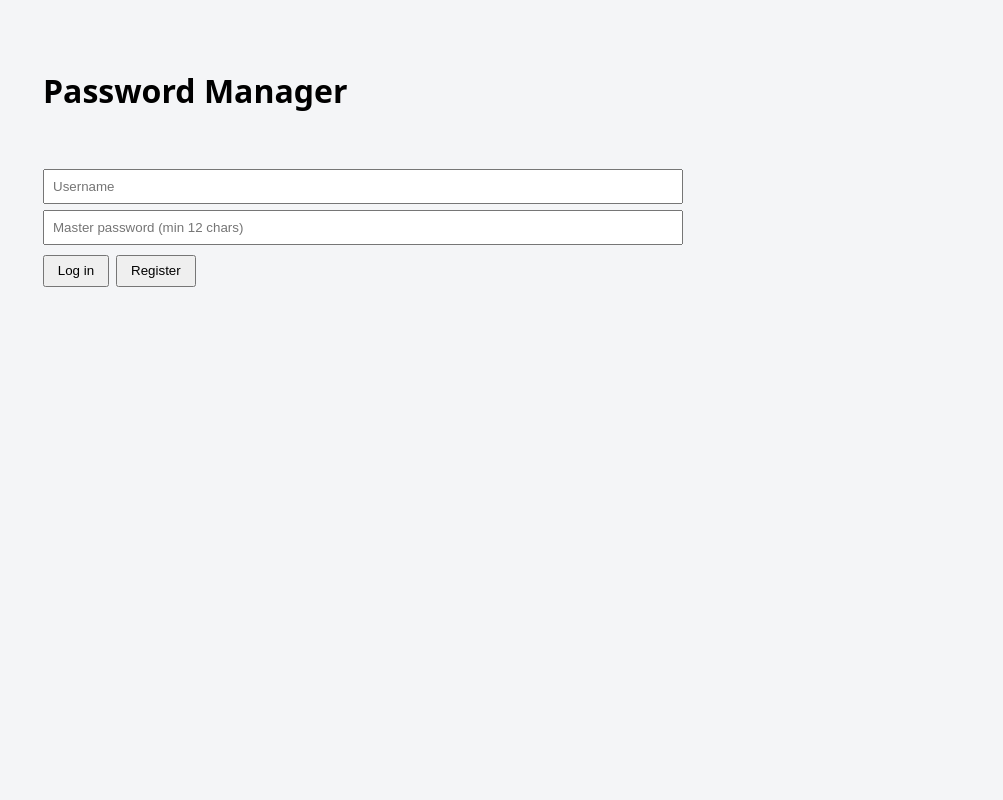
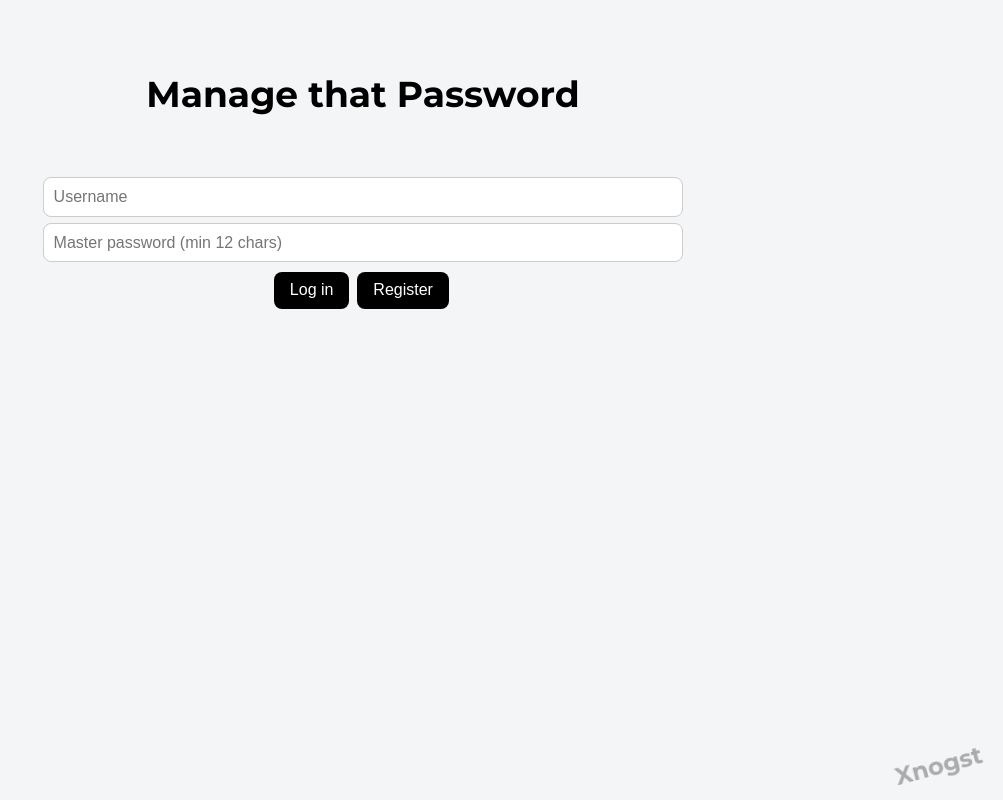
Before and after one commit to Xnogst/ics0027, a Flask app: page / in a window 1280 px wide. Shown: the whole page, without its empty margins (277-1280 px from the left). Run offline with Flask 3, Linux system fonts and the light colour scheme.

Commit message:
Password Manager

```diff
--- a/static/style.css
+++ b/static/style.css
@@ -1,8 +1,16 @@
-body{font-family:system-ui,sans-serif;background:#f4f5f7;margin:0}
-main{max-width:640px;margin:2rem auto;padding:1rem}
+body{font-family:'Montserrat',system-ui,sans-serif;background:#f4f5f7;margin:0;font-size:18px}
+main{max-width:640px;margin:2rem auto;padding:1rem;text-align:center}
 [hidden]{display:none!important}
-input{display:block;width:100%;box-sizing:border-box;margin:.4rem 0;padding:.5rem}
-button{margin:.2rem .2rem .2rem 0;padding:.4rem .8rem;cursor:pointer}
+input{display:block;width:100%;box-sizing:border-box;margin:.4rem 0;padding:.6rem;border-radius:8px;border:1px solid #ccc;font-size:16px;transition:border-color 0.3s ease}
+input:focus{outline:none;border-color:#4a90e2}
+button{margin:.2rem .2rem .2rem 0;padding:.6rem 1rem;cursor:pointer;border-radius:8px;border:none;font-size:16px;font-weight:500;transition:background-color 0.3s ease,transform 0.1s ease;background-color:#000;color:#fff}
+button:hover{transform:translateY(-1px)}
+button:active{transform:translateY(0)}
 ul{list-style:none;padding:0}
-li{background:#fff;border-radius:6px;padding:.6rem;margin:.5rem 0}
-#msg{min-height:1.2rem;color:#b00020}
+li{background:#fff;border-radius:10px;padding:.8rem;margin:.5rem 0;text-align:left}
+#msg{min-height:1.2rem;color:#b00020;font-weight:500}
+#msg.success{color:#28a745}
+.watermark{position:fixed;bottom:20px;right:20px;color:#000;font-size:24px;font-weight:700;transform:rotate(-15deg);opacity:0.3;pointer-events:none}
+.li-content{display:flex;justify-content:space-between;align-items:center;margin-top:.5rem}
+.li-buttons{display:flex;gap:.3rem;flex-shrink:0}
+.password-display{min-width:150px;display:inline-block}
--- a/templates/index.html
+++ b/templates/index.html
@@ -1,8 +1,12 @@
 <!doctype html>
 <html lang="en"><head><meta charset="utf-8"><meta name="viewport" content="width=device-width,initial-scale=1">
-<title>Password Manager</title><link rel="stylesheet" href="/static/style.css"></head>
+<title>Manage that Password</title>
+<link rel="preconnect" href="https://fonts.googleapis.com">
+<link rel="preconnect" href="https://fonts.gstatic.com" crossorigin>
+<link href="https://fonts.googleapis.com/css2?family=Montserrat:wght@400;500;600;700&display=swap" rel="stylesheet">
+<link rel="stylesheet" href="/static/style.css"></head>
 <body><main>
-<h1>Password Manager</h1>
+<h1>Manage that Password</h1>
 <p id="msg" role="status"></p>
 <section id="auth">
   <form id="authForm">
@@ -25,5 +29,6 @@
   <ul id="list"></ul>
 </section>
 </main>
+<div class="watermark">Xnogst</div>
 <script src="/static/app.js"></script>
 </body></html>
```
Also changed, not shown: static/app.js (+19 -15 lines).
